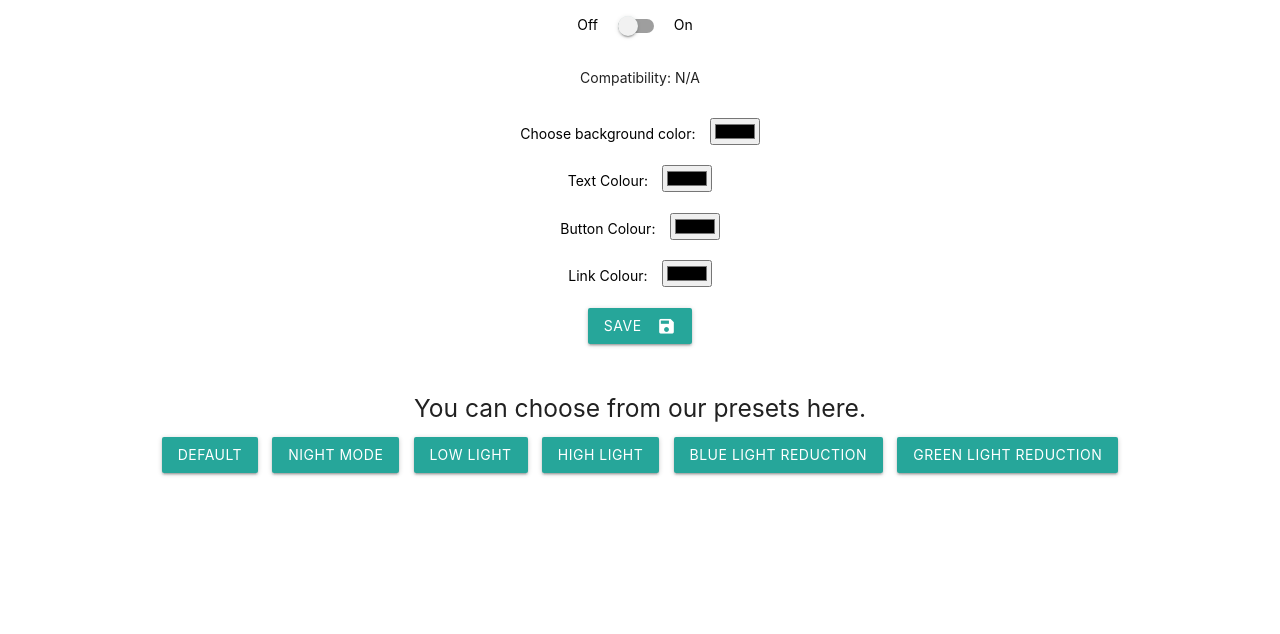
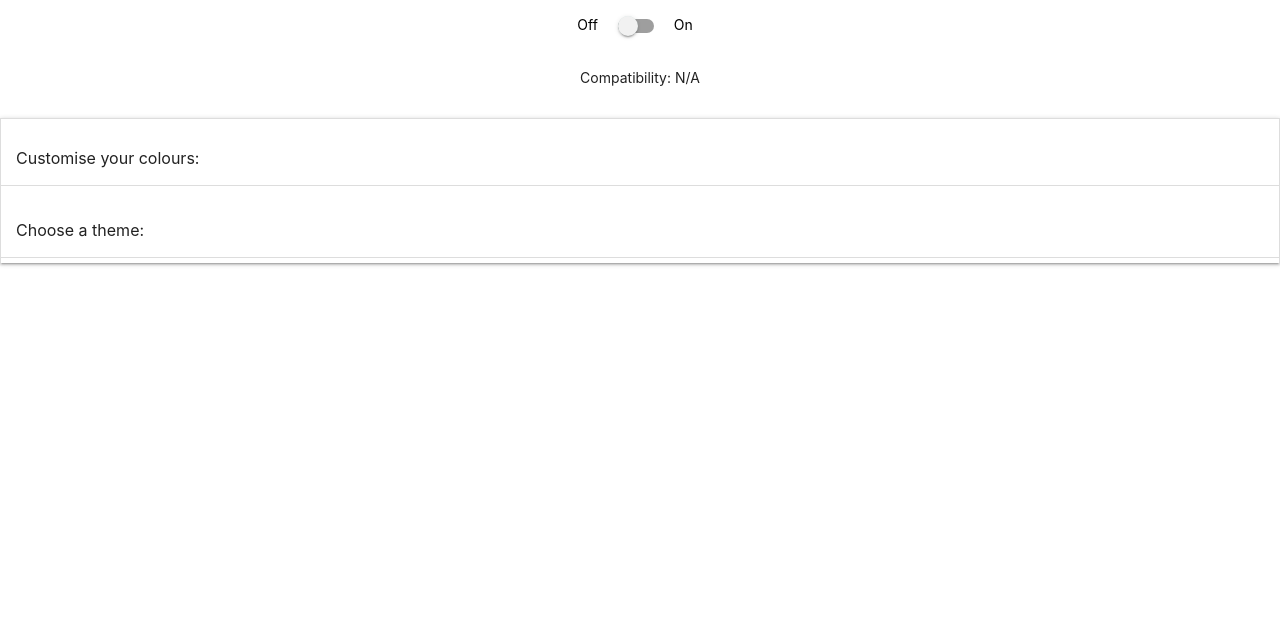
Before and after one commit to kkrazy12/FinalYearProject, a browser extension: page index.html in a window 1280 px wide. Shown: the part 166-800 px from the top of the page. Drawn offline with nearby package versions, Linux system fonts and the light colour scheme; files whose address does not match are found by name.

Commit message:
Sorting layout styles

```diff
--- a/index.html
+++ b/index.html
@@ -55,47 +55,34 @@
       </div>
       </div>
 
-
-    <div class="row">
-      <div class="col s12">
-        <label for="colour">Choose background color:</label>
+      <ul class="collapsible">
+        <li>
+          <div class="collapsible-header">Customise your colours:</div>
+          <div class="collapsible-body">
+<div>
+            <label for="colour">background colour:</label>
             <input type="color" id="colour" name="color">
           </div>
-    </div>
-
-    <div class="row">
-      <div class="col s12">
+          <div>
             <label for="textColour">Text Colour:</label>
             <input type="color" id="textColour" name="textColour">
           </div>
-    </div>
-
-    <div class="row">
-      <div class="col s12">
+<div>
             <label for="buttonColour">Button Colour:</label>
         <input type="color" id="buttonColour" name="buttonColour">
       </div>
-    </div>
-
-    <div class="row">
-      <div class="col s12">
+      <div>
         <label for="linkColour">Link Colour:</label>
         <input type="color" id="linkColour" name="linkColor">
       </div>
-    </div>
 
-    <div class="row">
-      <div class="col s12">
       <button class="btn waves-effect waves-light" type="submit" name="action" id="save">Save<i
         class="material-icons right">save</i></button>
           </div>
-    </div>
-
-
-  </div>
-    <section class="section 1 mb-4 center-align">
-      <h5>You can choose from our presets here.</h5>
-      <div class="row">
+        </li>
+        <li>
+          <div class="collapsible-header">Choose a theme:</div>
+          <div class="collapsible-body">
             <button type="button" class="btn preset-btn waves-effect waves-light" data-color="#ffffff"
           data-textcolor="#000000" data-buttoncolor="#f5f5f5">Default</button>
         <button type="button" class="btn preset-btn waves-effect waves-light" data-color="#000000"
@@ -109,7 +96,12 @@
         <button type="button" class="btn preset-btn waves-effect waves-light" data-color="#f0fff0"
           data-textcolor="#006400" data-buttoncolor="#ccffcc">Green Light Reduction</button>
           </div>
-    </section>
+        </li>
+
+      </ul>
+
+
+  </div>
 
 
   </div>
--- a/sass/materialize.scss
+++ b/sass/materialize.scss
@@ -59,7 +59,7 @@
 }
 
 p {
-  font-size: 14px;
+  font-size: 16px;
 }
 
 label {
@@ -86,7 +86,6 @@ ul:not(.browser-default) > li {
   color: black;
 }
 
-
 @keyframes pulse {
   0% {
     transform: scale(1);
@@ -99,11 +98,19 @@ ul:not(.browser-default) > li {
   }
 }
 
-#compatibility-text{
+#compatibility-text {
   font-size: 14px;
-    padding: 10px 0px 10px 0px;
+  padding: 10px 0px 10px 0px;
 }
 
-.preset-btn{
+.preset-btn {
   margin: 5px;
 }
+
+#announcement {
+  color: #00838f;
+}
+
+.dropdown-trigger{
+  width: 100%;
+}
--- a/setup.js
+++ b/setup.js
@@ -159,3 +159,8 @@ document.addEventListener('DOMContentLoaded', function () {
   var modals = document.querySelectorAll('.modal');
   M.Modal.init(modals);
 });
+
+document.addEventListener('DOMContentLoaded', function() {
+  var elems = document.querySelectorAll('.collapsible');
+  var instances = M.Collapsible.init(elems);
+});
```
Also changed, not shown: sass/materialize.css, 1 other file. Lines whose indentation alone changed are shown as unchanged.
